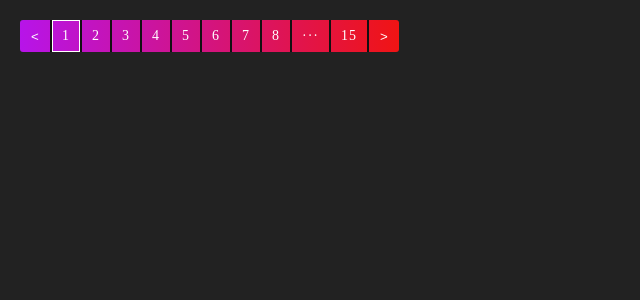
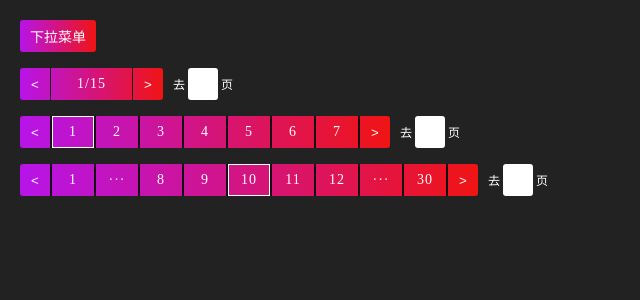
Before and after one commit to dlbqianduan/angular2-R-ui, an Angular app: page / in a window 1280 px wide. Shown: the top 300 px of the page, without its empty margins (0-640 px from the left). Built offline with nearby package versions, Linux system fonts and the light colour scheme.

Commit message:
pagination finally

```diff
--- a/src/app/app.component.html
+++ b/src/app/app.component.html
@@ -1,13 +1,28 @@
 <div class="appcontainer">
-  <!-- <div class="dropDown">
+  <div class="dropDown">
     <R-drop-down [menuList]="menuList"></R-drop-down>
   </div>
-  <br> -->
+  <br />
   <div class="pagination">
     <R-pagination
       [currentPage]="1"
       [totalPage]="15"
+      paginationType="simple"
+      [showInputPage]="true"
+    ></R-pagination>
+    <br />
+    <R-pagination
+      [currentPage]="1"
+      [totalPage]="7"
       paginationType="usual"
+      [showInputPage]="true"
+    ></R-pagination>
+    <br />
+    <R-pagination
+      [currentPage]="10"
+      [totalPage]="30"
+      paginationType="usual"
+      [showInputPage]="true"
     ></R-pagination>
   </div>
   <router-outlet></router-outlet>
--- a/src/app/app.component.less
+++ b/src/app/app.component.less
@@ -5,3 +5,7 @@
     width: fit-content;
   }
 }
+.flex {
+  display: flex;
+  align-items: center;
+}
--- a/src/app/components/drop-down/dropdownmenu/dropdownmenu.component.ts
+++ b/src/app/components/drop-down/dropdownmenu/dropdownmenu.component.ts
@@ -3,7 +3,7 @@ import { fadeInOut } from '../fadeAnimation';
 @Component({
   selector: 'R-dropdownmenu',
   template: `<div
-    style="position:absolute;top:30px;padding-top:3px;left:0;"
+    style="position:absolute;top:30px;padding-top:3px;left:0;z-index:100"
     [@fadeInOut]="ifDown ? 'bottom' : 'void'"
     *ngIf="ifDown"
   >
--- a/src/app/components/pagination/pagination.component.less
+++ b/src/app/components/pagination/pagination.component.less
@@ -1,6 +1,9 @@
+.pagination-wrap {
+  height: 32px;
+}
 .pagination {
   display: flex;
-  width: fit-content;
+  width: max-content;
   height: 32px;
   line-height: 32px;
   border-radius: 3px;
@@ -8,6 +11,7 @@
   background: linear-gradient(to right, rgb(183, 20, 233), rgb(240, 20, 20));
   letter-spacing: 1px;
   .changePage {
+    position: relative;
     width: 30px;
     height: 100%;
     text-align: center;
@@ -33,6 +37,8 @@
       align-items: center;
       padding: 0;
       .item {
+        min-width: 22px;
+        text-align: center;
         position: relative;
         padding: 0 10px;
         border-left: 1px solid #111;
@@ -53,3 +59,20 @@
     }
   }
 }
+.inputPage {
+  height: 100%;
+  margin-left: 10px;
+  font-size: 12px;
+  input {
+    width: 30px;
+    height: 100%;
+    padding: 3px 5px;
+    box-sizing: border-box;
+    border-radius: 3px;
+    color: #565656;
+  }
+}
+.flex-center {
+  display: flex;
+  align-items: center;
+}
--- a/src/app/components/pagination/pagination.component.ts
+++ b/src/app/components/pagination/pagination.component.ts
@@ -15,6 +15,7 @@ import { element } from 'protractor';
   selector: 'R-pagination',
   // templateUrl: './pagination.component.html',
   template: `
+    <div class="pagination-wrap flex-center">
       <div class="pagination">
         <div class="changePage pre">
           <button
@@ -31,17 +32,22 @@ import { element } from 'protractor';
         </div>
         <div class="num usual" *ngIf="paginationType === 'usual'">
           <li
-          *ngIf="pageNums[0] >= 2"
+            *ngIf="totalPage > 7"
             class="item first"
             [class.active]="currentPage == 1"
             (click)="goNumPage(1)"
           >
             1
           </li>
-        <li class="item" *ngIf="pageNums[0] > 2" (click)="showMore(1)">···</li>
+          <li
+            *ngIf="currentPage - 2 > 1 && totalPage > 7"
+            class="item"
+            (click)="showMore(1)"
+          >
+            ···
+          </li>
           <ng-container *ngFor="let item of pageNums; let ind = index">
             <li
-            *ngIf="ind < 8"
               class="item"
               [class.active]="item == currentPage"
               (click)="goNumPage(item)"
@@ -50,31 +56,39 @@ import { element } from 'protractor';
             </li>
           </ng-container>
           <li
+            *ngIf="currentPage + 2 < totalPage && totalPage > 7"
             (click)="showMore(2)"
             class="item"
-          *ngIf="
-            totalPage > 8 + 1 && pageNums[pageNums.length - 1] + 1 < totalPage
-          "
           >
             ···
           </li>
           <li
+            *ngIf="totalPage > 7"
             (click)="goNumPage(totalPage)"
             class="item last"
-          *ngIf="totalPage > 8"
             [class.active]="currentPage == totalPage"
           >
             {{ totalPage }}
           </li>
         </div>
-      <div class="changePage next" (click)="changePage(1)">
+        <div class="changePage next">
           <button
+            (click)="changePage(1)"
             #next
             [class.disable]="currentPage == totalPage"
             [disabled]="currentPage >= totalPage"
           >
             &gt;
           </button>
+        </div>
+      </div>
+      <div *ngIf="showInputPage" class="inputPage flex-center">
+        去&nbsp;<input
+          type="number"
+          [value]="inputValue"
+          (input)="inputValue = $event.target.value"
+          (keyup.enter)="goNumPage(inputValue)"
+        />&nbsp;页
       </div>
     </div>
   `,
@@ -84,6 +98,7 @@ export class PaginationComponent implements OnInit {
   @Input() currentPage = 1;
   @Input() totalPage = 0;
   @Input() paginationType = 'simple';
+  @Input() showInputPage = false;
   @Output() changePageEmit: EventEmitter<any> = new EventEmitter();
   @ViewChild('pre') pre: ElementRef;
   @ViewChild('next') next: ElementRef;
@@ -92,6 +107,7 @@ export class PaginationComponent implements OnInit {
   pageNums = [];
   showFistLast = false;
   showLast = false;
+  inputValue: number | null;
 
   constructor(private el: ElementRef, private render: Renderer2) {}
 
@@ -118,10 +134,11 @@ export class PaginationComponent implements OnInit {
     } else {
       return;
     }
-    //更新pageNums
-    if (this.pageNums.indexOf(this.currentPage) == -1) {
-      this.updatePageNum(this.currentPage + 1, 1);
+    //总页数小于等于7则全部展示
+    if (this.totalPage > 7) {
+      this.updatePageNum();
     }
+    //回调
     this.changePageEmit.emit(this.currentPage);
   }
 
@@ -155,35 +172,44 @@ export class PaginationComponent implements OnInit {
   }
 
   /**
-   *
+   *初始化pageNums
    */
   initPageNum() {
+    if (this.totalPage <= 7) {
       this.pageNums = new Array<number>(this.totalPage)
         .fill(0)
-      .map((ele, ind) => 1 + ind)
-      .filter((ele, ind) => {
-        return ind < 8;
-      });
+        .map((ele, ind) => 1 + ind);
+    } else {
+      this.updatePageNum();
+    }
   }
 
   /**
-   *
-   * @param number
-   * @param t 1加 -1减
+   * 更新pageNums
    */
-  updatePageNum(number, t) {
-    const len = this.pageNums.length;
-    const pageNumLast = this.pageNums[len - 1] + 1;
-    if (
-      (t == 1 && (number <= 1 || pageNumLast >= this.totalPage)) ||
-      (t == -1 && (number <= 2 || this.pageNums[0] <= 2))
-    ) {
-      return;
+  updatePageNum() {
+    let s, t; //pageNums开始和结束
+    if (this.currentPage - 2 > 1) {
+      s = this.currentPage - 2;
+    } else {
+      s = 2;
     }
-    this.pageNums = this.pageNums.map((ele, ind) => {
-      return ele + t;
-    });
-    console.log(t, this.pageNums, pageNumLast);
+    if (this.currentPage + 2 < this.totalPage) {
+      t = this.currentPage + 2;
+    } else {
+      t = this.totalPage - 1;
+    }
+    if (this.currentPage <= 3) {
+      s = 2;
+      t = s + 3;
+    }
+    if (this.currentPage + 2 >= this.totalPage) {
+      s = this.totalPage - 4;
+      t = this.totalPage - 1;
+    }
+    this.pageNums = new Array<number>(t - s + 1)
+      .fill(0)
+      .map((ele, ind) => s + ind);
   }
 
   /**
@@ -191,26 +217,31 @@ export class PaginationComponent implements OnInit {
    * @param number
    */
   goNumPage(number) {
-    const t =
-      number > this.currentPage ? 1 : number == this.currentPage ? 0 : -1;
-    if (number == 0) {
-      return;
-    }
-    this.currentPage = number;
-    if (this.totalPage >= 8) {
-      this.updatePageNum(number, t);
-    }
-    if (number == 1) {
-      this.initPageNum();
-    }
-    this.changePageEmit.emit(number);
+    let _number = Number(number);
+    _number =
+      _number < 1 ? 1 : _number > this.totalPage ? this.totalPage : _number;
+    this.currentPage = _number;
+    //清空inputValue
+    this.inputValue = null;
+    this.updatePageNum();
+    this.changePageEmit.emit(_number);
   }
 
+  /**
+   * 每次增加或减少2
+   * @param type 1 减少 2增加
+   */
   showMore(type) {
-    // if (type == 1) {
-    //   this.currentPage -= 3;
-    // } else {
-    //   this.currentPage += 3;
-    // }
+    if (type == 1) {
+      this.currentPage = this.currentPage - 2 >= 1 ? this.currentPage - 2 : 1;
+    } else {
+      this.currentPage =
+        this.currentPage + 2 <= this.totalPage
+          ? this.currentPage + 2
+          : this.totalPage;
+    }
+    this.updatePageNum();
+    //回调
+    this.changePageEmit.emit(this.currentPage);
   }
 }
--- a/src/styles.less
+++ b/src/styles.less
@@ -22,3 +22,15 @@ button {
   padding: 0;
   background-color: transparent;
 }
+input {
+  border: 0;
+  outline: 0;
+  padding: 0;
+  &::-webkit-outer-spin-button,
+  &::-webkit-inner-spin-button {
+    -webkit-appearance: none;
+  }
+  &[type="number"] {
+    -moz-appearance: textfield;
+  }
+}
```
Lines whose indentation alone changed are shown as unchanged.
